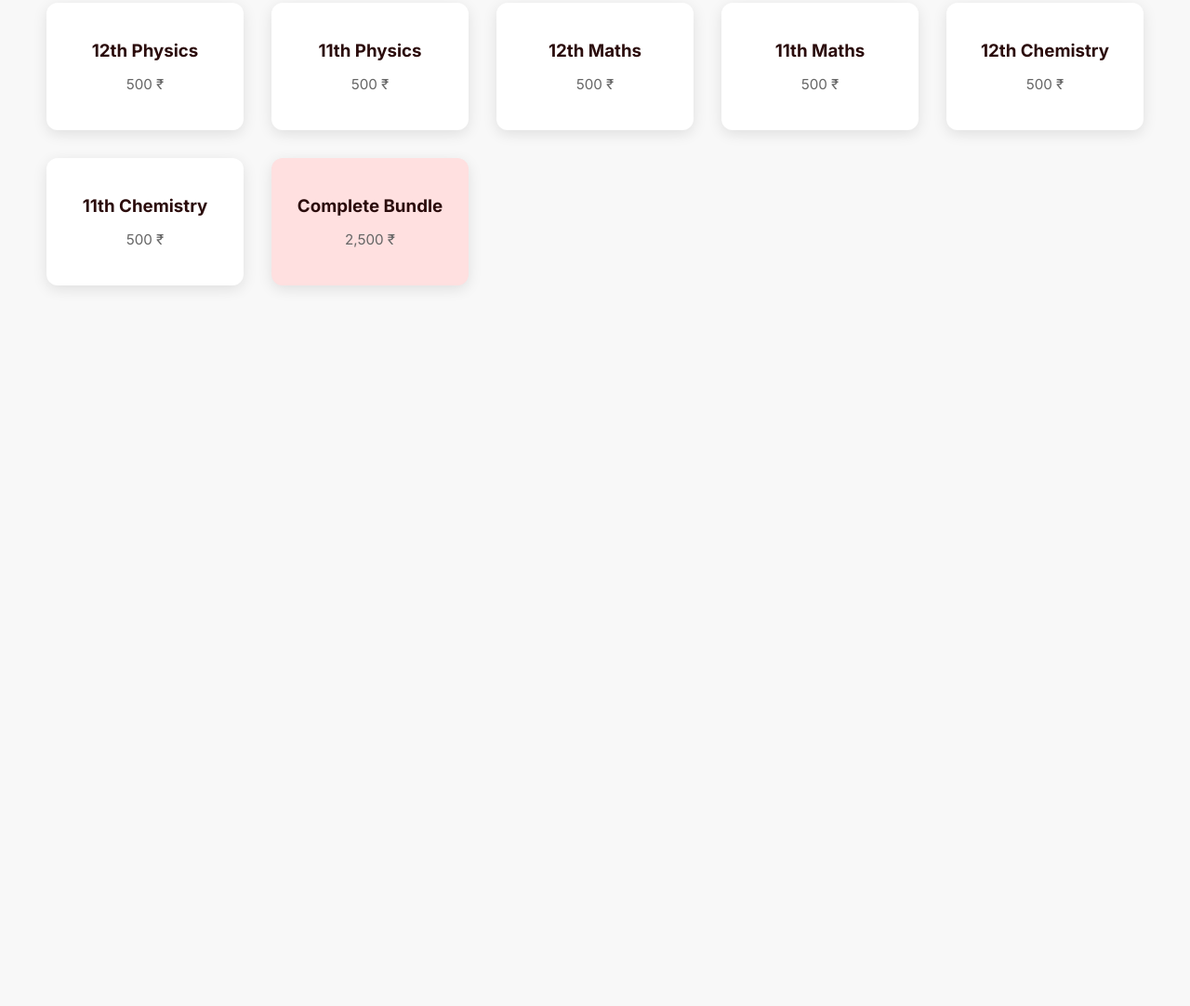
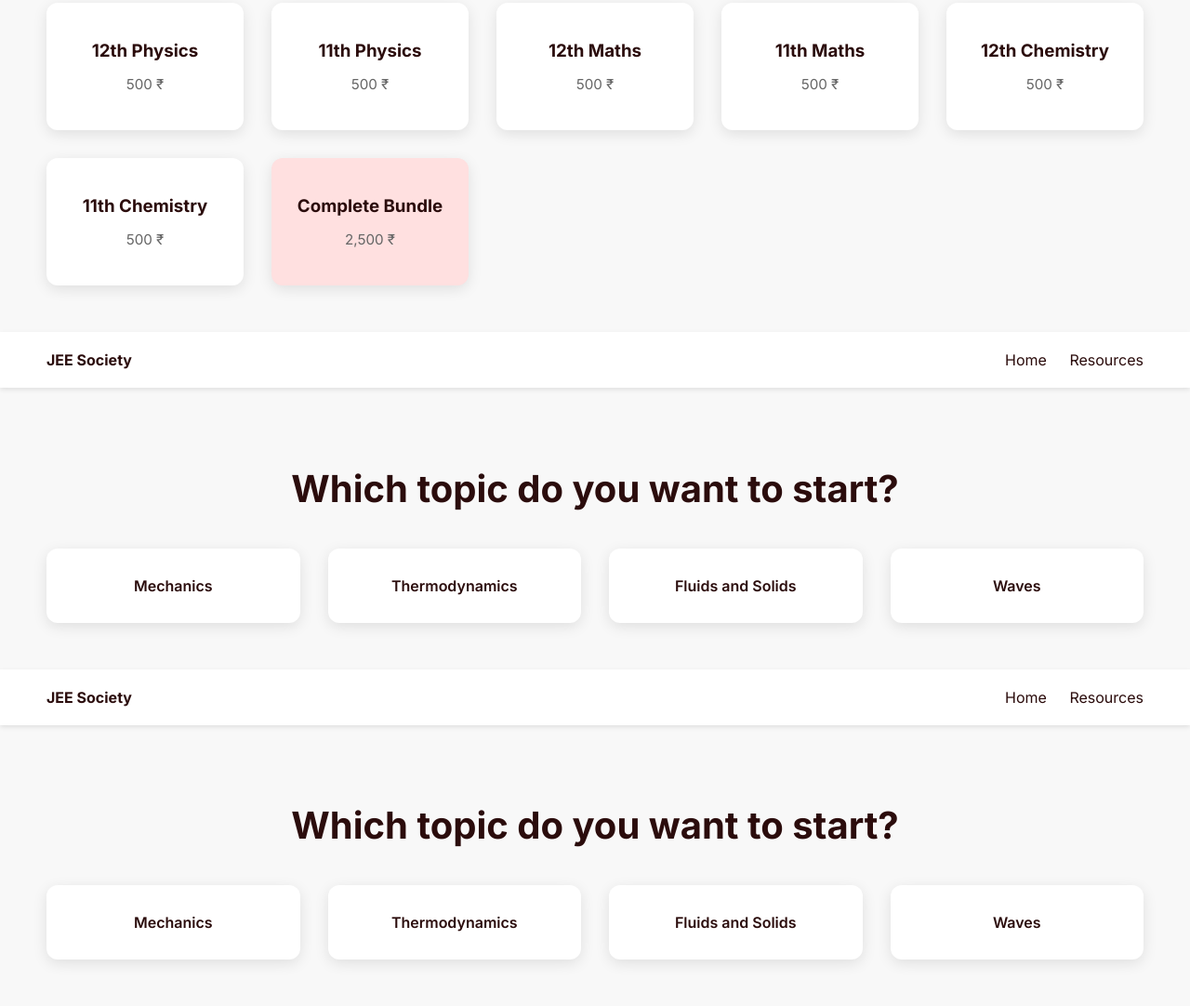
Before and after one commit to Rd-3000/jsis-microcapsule-21, a plain HTML site: page index.html in a window 1280 px wide. Shown: the part 471-1553 px from the top of the page at 93% size. Before the commit the page ends 828 px from the top, so only its background shows below. Drawn offline with Linux system fonts and the light colour scheme.

Commit message:
Update index.html

```diff
--- a/index.html
+++ b/index.html
@@ -126,3 +126,121 @@
 
 </body>
 </html>
+<!DOCTYPE html>
+<html lang="en">
+<head>
+  <meta charset="UTF-8">
+  <meta name="viewport" content="width=device-width, initial-scale=1.0">
+  <title>12th Physics Topics - JEE Society</title>
+  <link href="https://fonts.googleapis.com/css2?family=Inter:wght@400;600;700&display=swap" rel="stylesheet">
+  <style>
+    body { font-family: 'Inter', sans-serif; margin: 0; background: #f8f8f8; color: #2b0c0c; }
+    header { padding: 20px 50px; background: #fff; box-shadow: 0 2px 5px rgba(0,0,0,0.1); }
+    header a { margin-left: 20px; text-decoration: none; color: #2b0c0c; font-weight: 500; }
+
+    .topics {
+      padding: 50px;
+      text-align: center;
+    }
+    .topics h1 { margin-bottom: 40px; font-size: 2.5em; }
+    .topic-cards {
+      display: grid;
+      grid-template-columns: repeat(auto-fit, minmax(200px, 1fr));
+      gap: 30px;
+    }
+    .topic-card {
+      background: #fff;
+      padding: 30px;
+      border-radius: 12px;
+      box-shadow: 0 4px 15px rgba(0,0,0,0.1);
+      font-weight: 600;
+      cursor: pointer;
+      transition: transform 0.3s, box-shadow 0.3s;
+    }
+    .topic-card:hover {
+      transform: translateY(-10px);
+      box-shadow: 0 8px 20px rgba(0,0,0,0.2);
+    }
+  </style>
+</head>
+<body>
+
+<header>
+  <div><strong>JEE Society</strong></div>
+  <nav>
+    <a href="index.html">Home</a>
+    <a href="#">Resources</a>
+  </nav>
+</header>
+
+<section class="topics">
+  <h1>Which topic do you want to start?</h1>
+  <div class="topic-cards">
+    <div class="topic-card">Mechanics</div>
+    <div class="topic-card">Thermodynamics</div>
+    <div class="topic-card">Fluids and Solids</div>
+    <div class="topic-card">Waves</div>
+  </div>
+</section>
+
+</body>
+</html>
+<!DOCTYPE html>
+<html lang="en">
+<head>
+  <meta charset="UTF-8">
+  <meta name="viewport" content="width=device-width, initial-scale=1.0">
+  <title>11th Physics Topics - JEE Society</title>
+  <link href="https://fonts.googleapis.com/css2?family=Inter:wght@400;600;700&display=swap" rel="stylesheet">
+  <style>
+    body { font-family: 'Inter', sans-serif; margin: 0; background: #f8f8f8; color: #2b0c0c; }
+    header { padding: 20px 50px; background: #fff; box-shadow: 0 2px 5px rgba(0,0,0,0.1); }
+    header a { margin-left: 20px; text-decoration: none; color: #2b0c0c; font-weight: 500; }
+
+    .topics {
+      padding: 50px;
+      text-align: center;
+    }
+    .topics h1 { margin-bottom: 40px; font-size: 2.5em; }
+    .topic-cards {
+      display: grid;
+      grid-template-columns: repeat(auto-fit, minmax(200px, 1fr));
+      gap: 30px;
+    }
+    .topic-card {
+      background: #fff;
+      padding: 30px;
+      border-radius: 12px;
+      box-shadow: 0 4px 15px rgba(0,0,0,0.1);
+      font-weight: 600;
+      cursor: pointer;
+      transition: transform 0.3s, box-shadow 0.3s;
+    }
+    .topic-card:hover {
+      transform: translateY(-10px);
+      box-shadow: 0 8px 20px rgba(0,0,0,0.2);
+    }
+  </style>
+</head>
+<body>
+
+<header>
+  <div><strong>JEE Society</strong></div>
+  <nav>
+    <a href="index.html">Home</a>
+    <a href="#">Resources</a>
+  </nav>
+</header>
+
+<section class="topics">
+  <h1>Which topic do you want to start?</h1>
+  <div class="topic-cards">
+    <div class="topic-card">Mechanics</div>
+    <div class="topic-card">Thermodynamics</div>
+    <div class="topic-card">Fluids and Solids</div>
+    <div class="topic-card">Waves</div>
+  </div>
+</section>
+
+</body>
+</html>
```
